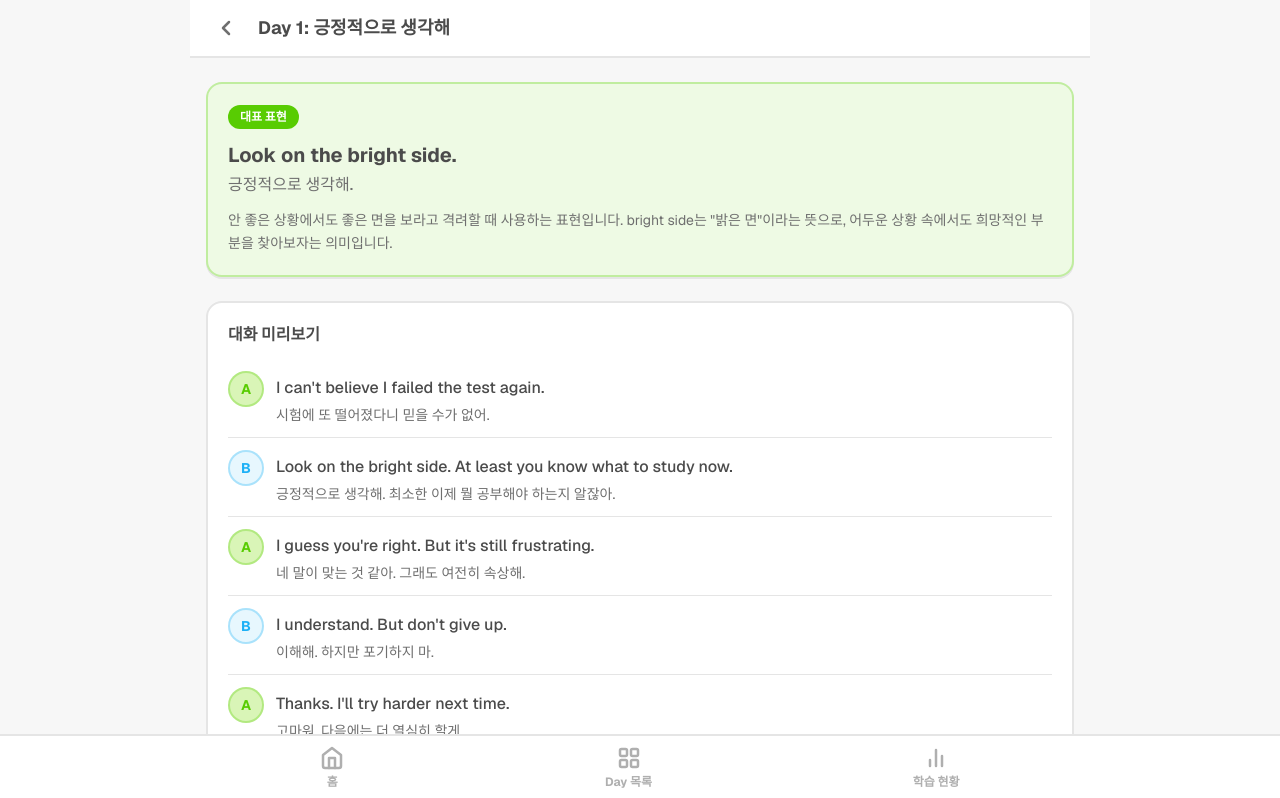
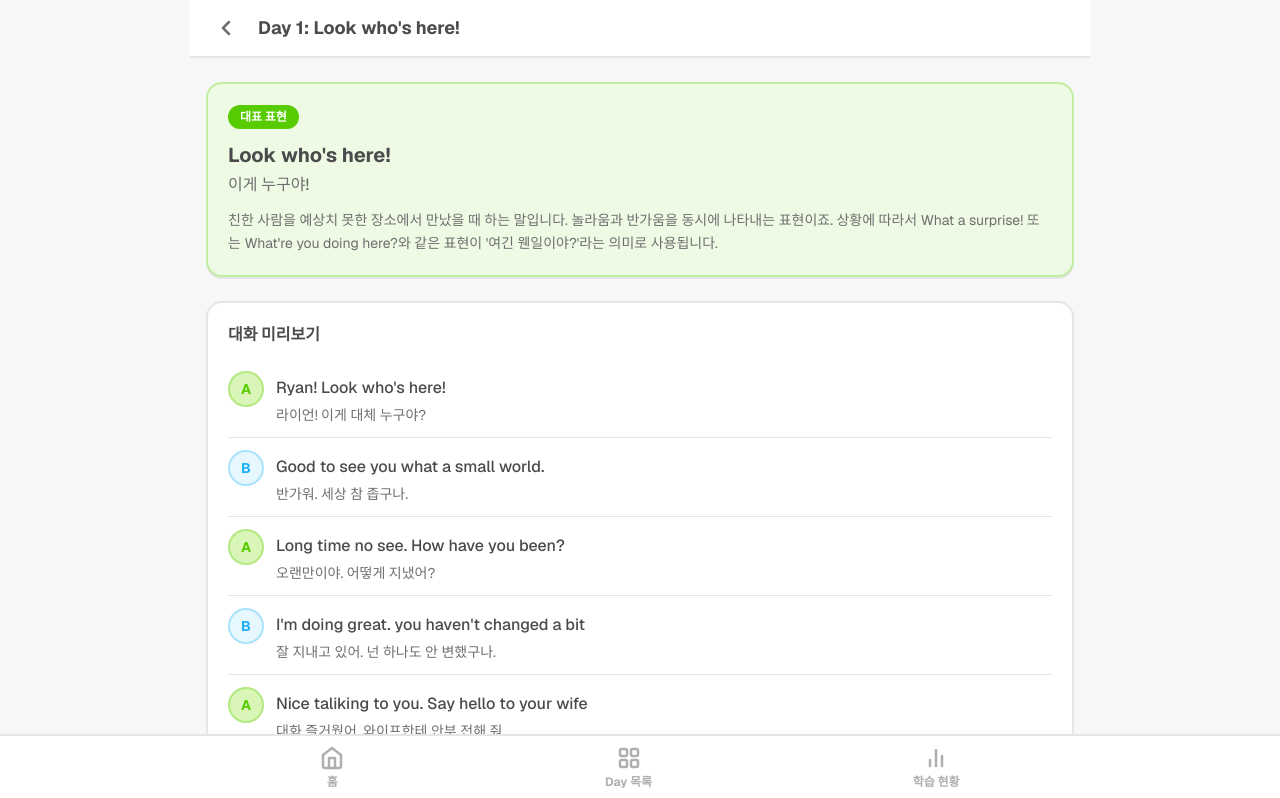
Before and after one commit to kimtaejin3/en-speaking-practice, a Next.js app: page /day/1 in a window 1280 px wide. Shown: the top 798 px of the page. Built offline with nearby package versions, Linux system fonts and the light colour scheme; no server answers; the database is empty.

Commit message:
feat: add a new dialog

```diff
--- a/data/days/day001.ts
+++ b/data/days/day001.ts
@@ -2,19 +2,19 @@ import { DayData } from '../types';
 
 const day001: DayData = {
   id: 1,
-  title: '긍정적으로 생각해',
+  title: `Look who's here!`,
   conversation: [
-    { speaker: 'A', english: "I can't believe I failed the test again.", korean: '시험에 또 떨어졌다니 믿을 수가 없어.' },
-    { speaker: 'B', english: 'Look on the bright side. At least you know what to study now.', korean: '긍정적으로 생각해. 최소한 이제 뭘 공부해야 하는지 알잖아.' },
-    { speaker: 'A', english: "I guess you're right. But it's still frustrating.", korean: '네 말이 맞는 것 같아. 그래도 여전히 속상해.' },
-    { speaker: 'B', english: "I understand. But don't give up.", korean: '이해해. 하지만 포기하지 마.' },
-    { speaker: 'A', english: "Thanks. I'll try harder next time.", korean: '고마워. 다음에는 더 열심히 할게.' },
-    { speaker: 'B', english: "That's the spirit! You can do it.", korean: '그래, 그 정신이야! 넌 할 수 있어.' },
+    { speaker: 'A', english: `Ryan! Look who's here!`, korean: `라이언! 이게 대체 누구야?` },
+    { speaker: 'B', english: `Good to see you what a small world.`, korean: `반가워. 세상 참 좁구나.` },
+    { speaker: 'A', english: `Long time no see. How have you been?`, korean: `오랜만이야. 어떻게 지냈어?` },
+    { speaker: 'B', english: `I'm doing great. you haven't changed a bit`, korean: `잘 지내고 있어. 넌 하나도 안 변했구나.` },
+    { speaker: 'A', english: `Nice taliking to you. Say hello to your wife`, korean: `대화 즐거웠어. 와이프한테 안부 전해 줘.` },
+    { speaker: 'B', english: `Catch you later. I'll keep in touch`, korean: `나중에 봐. 내가 연락할게.` },
   ],
   representativeExpression: {
-    english: 'Look on the bright side.',
-    korean: '긍정적으로 생각해.',
-    explanation: '안 좋은 상황에서도 좋은 면을 보라고 격려할 때 사용하는 표현입니다. bright side는 "밝은 면"이라는 뜻으로, 어두운 상황 속에서도 희망적인 부분을 찾아보자는 의미입니다.',
+    english: 'Look who\'s here!',
+    korean: '이게 누구야!',
+    explanation: '친한 사람을 예상치 못한 장소에서 만났을 때 하는 말입니다. 놀라움과 반가움을 동시에 나타내는 표현이죠. 상황에 따라서 What a surprise! 또는 What\'re you doing here?와 같은 표현이 \'여긴 웬일이야?\'라는 의미로 사용됩니다.',
   },
 };
 
```
